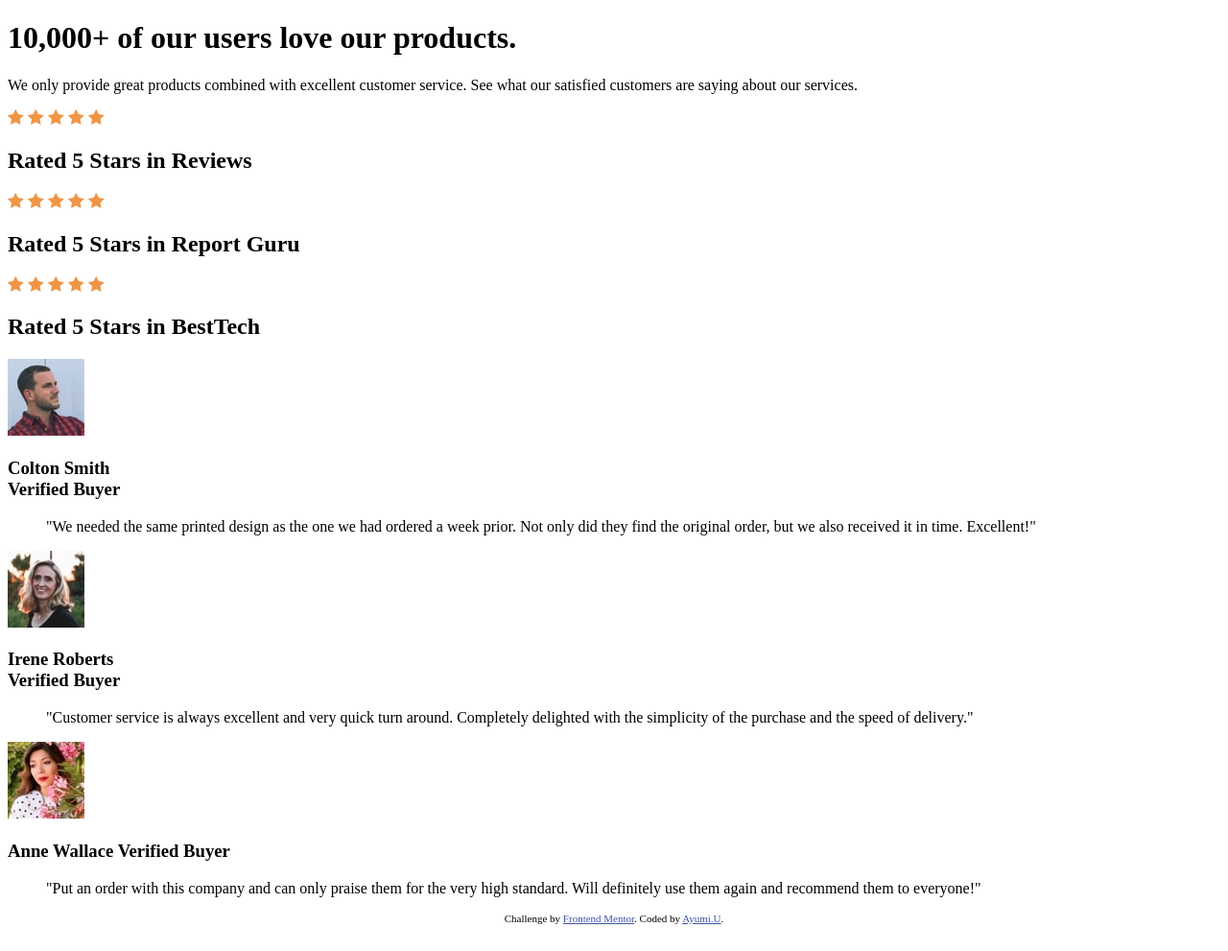
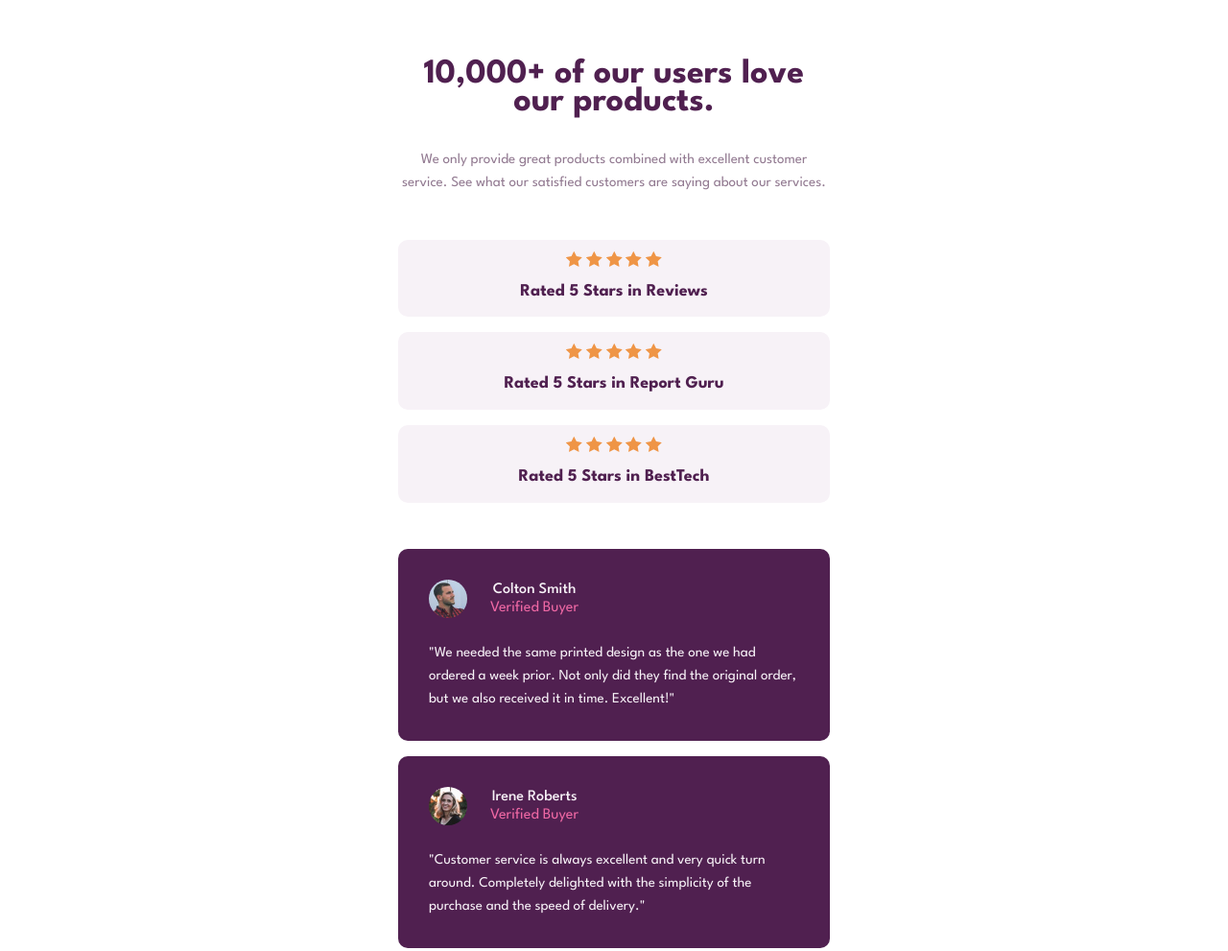
Before and after one commit to AyumiUeno12/Social-Proof-Section, a plain HTML site: page index.html in a window 1280 px wide. Shown: the top 991 px of the page at 96% size. Drawn offline with Linux system fonts and the light colour scheme.

Commit message:
Added Css

```diff
--- a/css/style.css
+++ b/css/style.css
@@ -0,0 +1,216 @@
+/********************/
+/* Style guide */
+/********************/
+
+/*
+
+### Layout:
+
+- Mobile: 375px
+- Desktop: 1440px
+
+### Primary:
+
+- Very Dark Magenta: hsl(300, 43%, 22%)
+- Soft Pink: hsl(333, 80%, 67%)
+
+### Neutral:
+
+- Dark Grayish Magenta: hsl(303, 10%, 53%)
+- Light Grayish Magenta: hsl(300, 24%, 96%)
+- White: hsl(0, 0%, 100%)
+
+
+### Typography system:
+
+FONT SIZE SYSTEM (px):
+10 / 12 / 14 / 16 / 18 / 20 / 24 / 30 / 36 / 44 / 52 / 62 / 74 / 86 / 98
+
+### Whitespace
+SPACING SYSTEM (px):
+2 / 4 / 8 / 12 / 16 / 24 / 32 / 48 / 64 / 80 / 96 / 128
+
+
+### Font-Style:
+
+font-family: 'League Spartan', sans-serif;
+
+### Font size default setup:
+-Default: 1 rem = 16px
+-Reset: 1 rem = 10px
+10px/16px = 62.5%
+
+- !Font size (paragraph): 15px
+
+### Font-weights:
+
+- Default: 400
+- Medium: 500
+- SemiBold: 600
+
+### Line-heights:
+- 0.8 for headings
+- 1.6 for paragraphs
+
+### Border-radius
+Default: 10px
+
+*/
+
+/********************/
+/* General setting */
+/********************/
+
+* {
+  margin: 0;
+  padding: 0;
+  box-sizing: border-box;
+}
+
+/* html {
+  font-size: 62.5%;
+} */
+
+body {
+  background-color: hsl(0, 0%, 100%);
+  color: hsl(303, 10%, 53%);
+  font-family: "League Spartan", sans-serif;
+  font-size: 15px;
+  font-weight: 400;
+  height: 100%;
+  line-height: 1.6;
+}
+
+/*******************************/
+/* General Reusable Components */
+/*******************************/
+
+.container {
+  margin: 0 auto;
+  padding: 0 25px;
+  text-align: center;
+}
+
+.rating {
+  background-color: hsl(300, 24%, 96%);
+  border-radius: 10px;
+  margin-bottom: 16px;
+  padding: 12px;
+  max-width: 600px;
+}
+
+.rating:last-child {
+  margin-bottom: 0;
+}
+
+/*******************************/
+/*  Header */
+/*******************************/
+
+header {
+  text-align: center;
+  padding-top: 64px;
+  margin-bottom: 48px;
+  margin-left: auto;
+  margin-right: auto;
+  max-width: 450px;
+}
+
+header h1 {
+  color: hsl(300, 43%, 22%);
+  font-size: 36px;
+  font-weight: 600;
+  line-height: 0.8;
+  padding: 0;
+  margin-bottom: 32px;
+  padding: 0 24px;
+}
+
+/*******************************/
+/*  Star Rating Section */
+/*******************************/
+
+h2 {
+  color: hsl(300, 43%, 22%);
+  font-size: 18px;
+  font-weight: 600;
+}
+
+.stars {
+  padding-bottom: 4px;
+}
+
+.star-ratings {
+  margin-bottom: 48px;
+  margin-left: auto;
+  margin-right: auto;
+  max-width: 450px;
+}
+
+/*******************************/
+/*  Testiomnial Section */
+/*******************************/
+
+.testimonials {
+  margin-bottom: 48px;
+  justify-content: center;
+  margin-left: auto;
+  margin-right: auto;
+  max-width: 450px;
+}
+
+.testimonial {
+  margin-bottom: 16px;
+  background-color: hsl(300, 43%, 22%);
+  color: hsl(300, 24%, 96%);
+  border-radius: 10px;
+}
+
+.testimonial-padding {
+  padding: 32px;
+}
+
+.testimonial-header {
+  display: flex;
+  align-items: center;
+  margin-bottom: 24px;
+}
+
+.testimonial-header img {
+  border-radius: 50%;
+  margin-right: 24px;
+}
+
+h3 {
+  font-weight: 500;
+  font-size: 16px;
+  line-height: 1.2;
+}
+
+.testimonial-header span {
+  color: hsl(333, 80%, 67%);
+  font-weight: 400;
+  font-size: 16px;
+}
+
+blockquote {
+  text-align: left;
+  line-height: 1.6;
+}
+
+/*******************************/
+/*  Footer */
+/*******************************/
+
+.attribution {
+  font-size: 11px;
+  text-align: center;
+}
+.attribution a {
+  color: hsl(228, 45%, 44%);
+}
+
+background-image: url("/images/bg-pattern-top-mobile.svg");
+background-position: center;
+background-repeat: no-repeat;
+background-size: cover;
--- a/index.html
+++ b/index.html
@@ -27,18 +27,11 @@
     <title>Frontend Mentor | Social proof section</title>
 
     <!-- Feel free to remove these styles or customise in your own stylesheet 👍 -->
-    <style>
-      .attribution {
-        font-size: 11px;
-        text-align: center;
-      }
-      .attribution a {
-        color: hsl(228, 45%, 44%);
-      }
-    </style>
   </head>
+
   <body>
     <main>
+      <section class="container">
         <header>
           <h1>10,000+ of our users love our products.</h1>
           <p>
@@ -88,10 +81,13 @@
         <section class="testimonials">
           <!-- Testiomnial 1 -->
           <div class="testimonial">
+            <div class="testimonial-padding">
               <div class="testimonial-header">
                 <img
                   src="/images/image-colton.jpg"
                   alt="image of verified buyer - Colton"
+                  width="40"
+                  height="40"
                   class="img-buyer"
                 />
                 <h3>
@@ -101,18 +97,22 @@
               </div>
 
               <blockquote>
-            "We needed the same printed design as the one we had ordered a week
-            prior. Not only did they find the original order, but we also
-            received it in time. Excellent!"
+                "We needed the same printed design as the one we had ordered a
+                week prior. Not only did they find the original order, but we
+                also received it in time. Excellent!"
               </blockquote>
+            </div>
           </div>
 
           <!-- Testimonial 2 -->
           <div class="testimonial">
+            <div class="testimonial-padding">
               <div class="testimonial-header">
                 <img
                   src="/images/image-irene.jpg"
                   alt="image of verified buyer - Irene"
+                  width="40"
+                  height="40"
                   class="img-buyer"
                 />
                 <h3>
@@ -122,23 +122,27 @@
               </div>
 
               <blockquote>
-            "Customer service is always excellent and very quick turn around.
-            Completely delighted with the simplicity of the purchase and the
-            speed of delivery."
+                "Customer service is always excellent and very quick turn
+                around. Completely delighted with the simplicity of the purchase
+                and the speed of delivery."
               </blockquote>
+            </div>
           </div>
 
           <!-- Testimonial 3 -->
           <div class="testimonial">
+            <div class="testimonial-padding">
               <div class="testimonial-header">
                 <img
                   src="/images/image-anne.jpg"
                   alt="image of verified buyer - Anne"
+                  width="40"
+                  height="40"
                   class="img-buyer"
                 />
 
                 <h3>
-              Anne Wallace
+                  Anne Wallace <br />
                   <span> Verified Buyer </span>
                 </h3>
               </div>
@@ -149,6 +153,8 @@
                 them to everyone!"
               </blockquote>
             </div>
+          </div>
+        </section>
       </section>
     </main>
 
```
Lines whose indentation alone changed are shown as unchanged.
